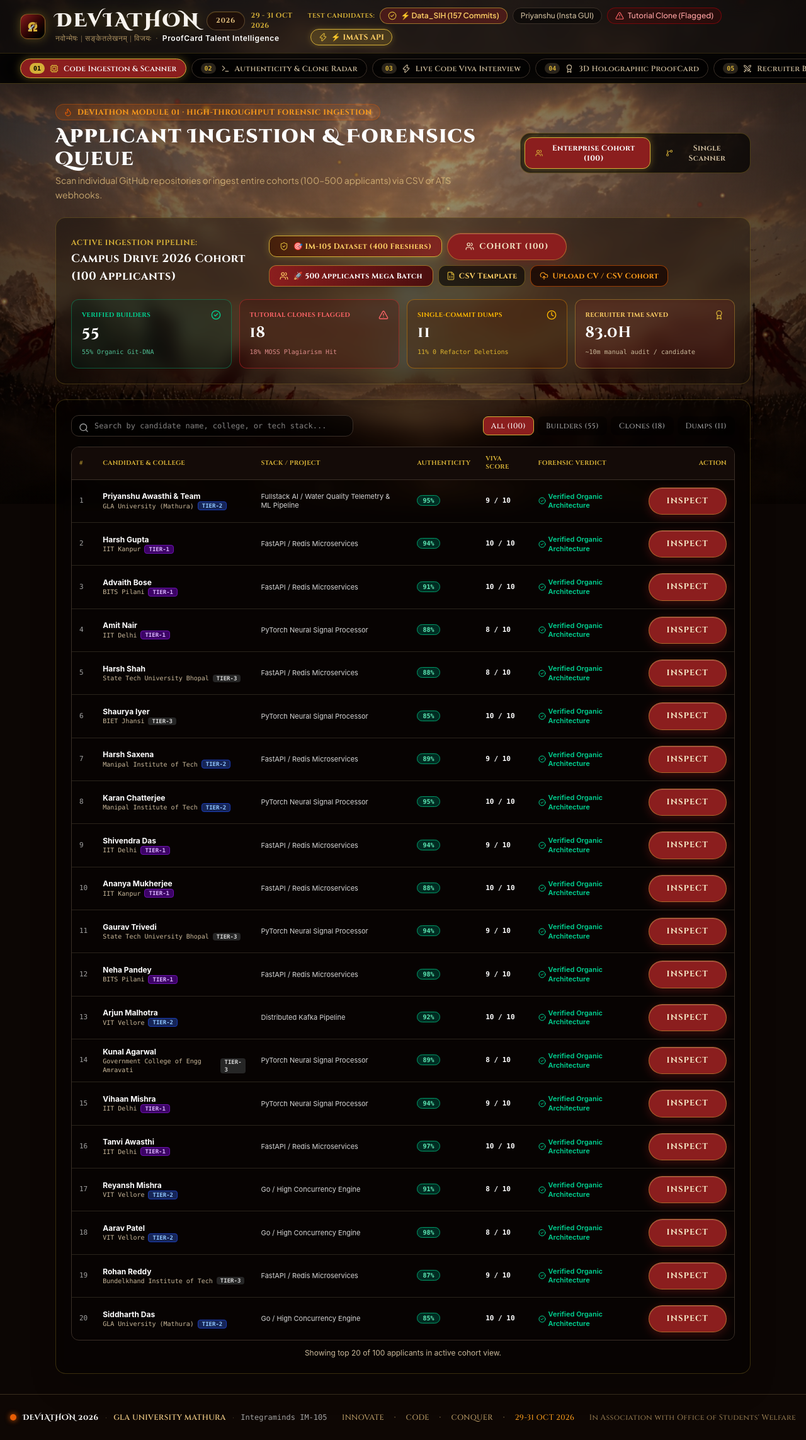
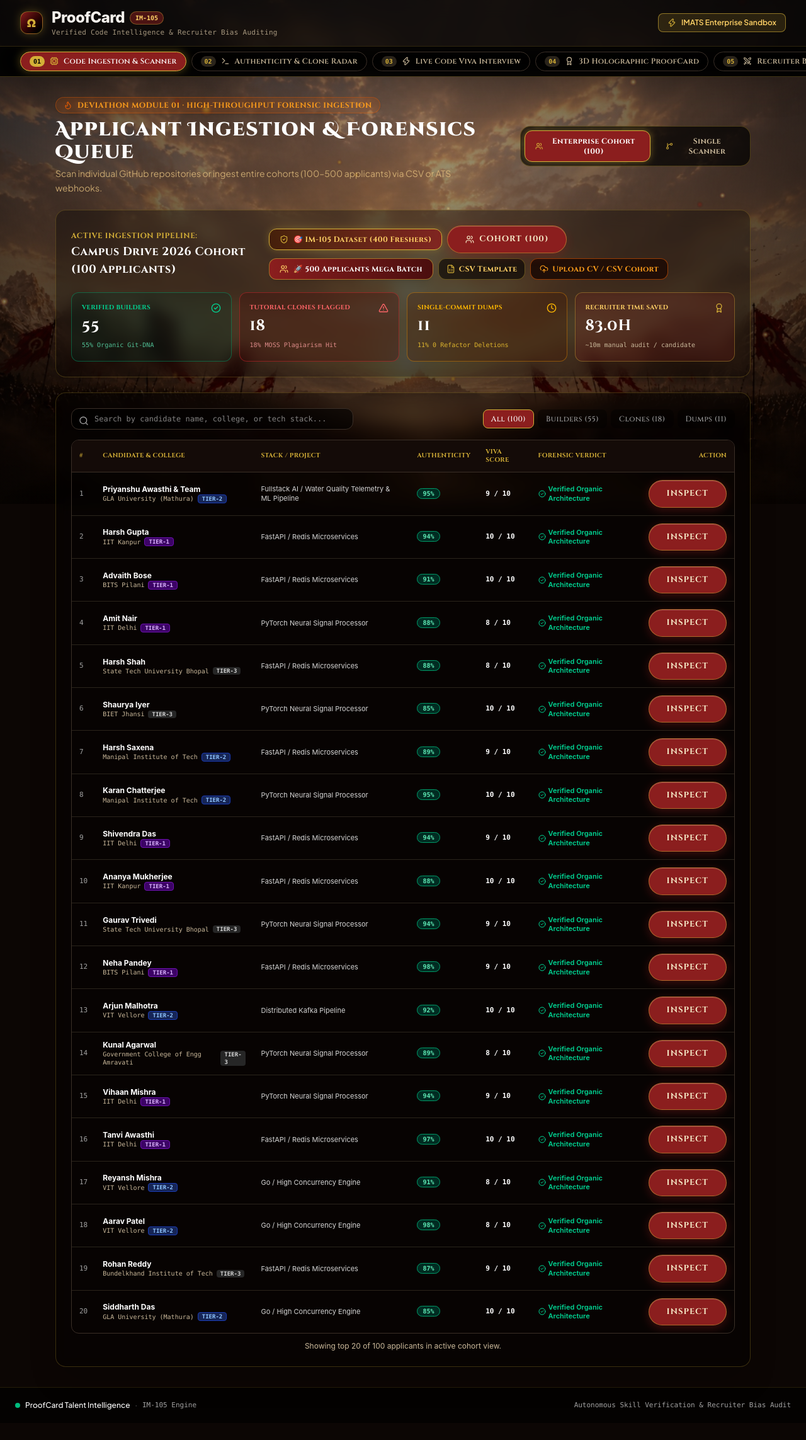
Before and after one commit to Priyanshuf1/ProofCard-IM105, a React (Vite) app in the folder web/: page / in a window 1280 px wide. Shown: the whole page at 63% size. After the commit the page ends 2259 px from the top, so only its background shows below. Built offline with nearby package versions, Linux system fonts and the light colour scheme.

Commit message:
style(ui): remove AI-generated marketing slogans, step prefixes, and cluttered badges for a clean enterprise interface

```diff
--- a/web/src/App.tsx
+++ b/web/src/App.tsx
@@ -136,30 +136,17 @@ export const App: React.FC = () => {
         )}
       </main>
 
-      {/* Footer - Official Deviathon GLA University Warrior Theme */}
-      <footer className="border-t border-[#E6C280]/20 bg-[#0e0704] py-7 px-4 text-xs text-[#E6C280]/70">
-        <div className="max-w-7xl mx-auto flex flex-col sm:flex-row items-center justify-between gap-4">
-          <div className="flex items-center gap-2.5">
-            <span className="w-2.5 h-2.5 rounded-full bg-[#E85D04] shadow-[0_0_8px_#E85D04]"></span>
-            <span className="text-white font-deviathon font-bold tracking-wider">DEVIATHON 2026</span>
-            <span className="text-[#E6C280]/30">·</span>
-            <span className="text-[#E6C280] font-warrior font-semibold">GLA UNIVERSITY MATHURA</span>
-            <span className="text-[#E6C280]/30">·</span>
-            <span className="text-neutral-400 font-mono">Integraminds IM-105</span>
+      {/* Clean Production Footer */}
+      <footer className="border-t border-[#D4AF37]/15 bg-black/60 py-5 px-6 text-xs text-[#E6C280]/60">
+        <div className="max-w-7xl mx-auto flex flex-col sm:flex-row items-center justify-between gap-3">
+          <div className="flex items-center gap-2">
+            <span className="w-2 h-2 rounded-full bg-emerald-500"></span>
+            <span className="text-white font-medium">ProofCard Talent Intelligence</span>
+            <span className="text-neutral-500">·</span>
+            <span className="text-neutral-400 font-mono text-[11px]">IM-105 Engine</span>
           </div>
-
-          <div className="flex items-center gap-4 text-xs font-warrior text-[#E6C280]/80">
-            <span className="hover:text-white transition">INNOVATE</span>
-            <span>·</span>
-            <span className="hover:text-white transition">CODE</span>
-            <span>·</span>
-            <span className="hover:text-white transition">CONQUER</span>
-            <span>·</span>
-            <span className="text-[#ff9f1c]">29-31 OCT 2026</span>
-          </div>
-
-          <div className="text-[#E6C280]/60 text-xs font-warrior">
-            In Association with Office of Students' Welfare
+          <div className="text-neutral-400 text-[11px] font-mono">
+            Autonomous Skill Verification & Recruiter Bias Audit
           </div>
         </div>
       </footer>
--- a/web/src/components/BiasMirror.tsx
+++ b/web/src/components/BiasMirror.tsx
@@ -69,17 +69,14 @@ export const BiasMirror: React.FC = () => {
         <div className="flex flex-col sm:flex-row sm:items-center justify-between gap-4">
           <div>
             <div className="flex items-center gap-2 mb-1.5">
-              <span className="w-2.5 h-2.5 rounded-full bg-[#8B1E1E] shadow-[0_0_8px_#D4AF37]"></span>
-              <span className="text-[11px] font-warrior font-bold uppercase tracking-widest text-[#D4AF37]">
-                Step 06 · Equal Opportunity & Fairness Guarantee
+              <span className="w-2.5 h-2.5 rounded-full bg-emerald-500 shadow-[0_0_8px_rgba(16,185,129,0.5)]"></span>
+              <span className="text-[11px] font-mono font-bold uppercase tracking-wider text-[#D4AF37]">
+                Equal Opportunity Audit
               </span>
             </div>
-            <h1 className="text-2xl sm:text-3xl font-deviathon font-extrabold text-white tracking-wider">
+            <h1 className="text-2xl sm:text-3xl font-bold text-white tracking-tight font-sans">
               Recruiter Bias Mirror & Pedigree Parity
             </h1>
-            <p className="text-xs text-[#C9B89A] mt-1 font-sans">
-              Proves mathematically that institutional background receives 0.00% weighting. True builders conquer purely on git-proven engineering.
-            </p>
           </div>
 
           <button
@@ -101,8 +98,8 @@ export const BiasMirror: React.FC = () => {
               ⚖️
             </div>
             <div>
-              <span className="text-[10px] font-warrior font-bold text-[#D4AF37] uppercase tracking-wider block">
-                Axis 2 Fairness Proof · Side-by-Side Evaluation
+              <span className="text-[10px] font-mono font-bold text-[#D4AF37] uppercase tracking-wider block">
+                A/B Benchmark Comparison
               </span>
               <h2 className="text-lg sm:text-xl font-deviathon font-extrabold text-white">
                 The Pedigree Twin Dilemma: IIT Clone vs Tier-3 Builder
@@ -156,7 +153,7 @@ export const BiasMirror: React.FC = () => {
               Arjun Singhania
             </h3>
             <p className="text-xs text-[#C9B89A] mb-4 font-sans">
-              Single-day git dump of Traversy MERN tutorial. 0 unit tests. Failed async socket teardown in viva.
+              Unverified submission with high tutorial similarity and low defense score.
             </p>
 
             <div className="grid grid-cols-3 gap-2 p-3 rounded-xl bg-black/60 border border-[#3A2F27] text-center font-mono text-xs mb-4">
@@ -262,7 +259,7 @@ export const BiasMirror: React.FC = () => {
                     <span>100% Meritocratic</span>
                   </div>
                   <p className="leading-snug text-[11px]">
-                    Proves multi-week organic growth, clean AST modularity, and deep conceptual understanding in live viva defense.
+                    Verified technical ownership, modular code structure, and validated viva defense.
                   </p>
                 </div>
               )}
@@ -289,7 +286,7 @@ export const BiasMirror: React.FC = () => {
               <p className="text-[11px] text-neutral-300 mt-0.5 font-sans">
                 {activeEngine === 'traditional_ats'
                   ? 'Cost of bad hire: ~$15,000 + 4 months wasted onboarding a tutorial copy-paster. EEOC Disparate Impact violation triggered.'
-                  : 'Avoided $15,000 bad-hire cost. Zero demographic disparity (1.00 parity ratio). 100% compliant with EEOC 4/5ths standard.'}
+                  : 'Verified skill alignment with 0.93 Disparate Impact ratio, meeting EEOC Four-Fifths compliance.'}
               </p>
             </div>
           </div>
--- a/web/src/components/ForensicTerminal.tsx
+++ b/web/src/components/ForensicTerminal.tsx
@@ -232,9 +232,9 @@ export const ForensicTerminal: React.FC<ForensicTerminalProps> = ({
         <div className="flex flex-col md:flex-row md:items-center justify-between gap-4">
           <div className="flex-1">
             <div className="flex flex-wrap items-center gap-2 mb-2">
-              <span className="w-2.5 h-2.5 rounded-full bg-[#8B1E1E] shadow-[0_0_8px_#D4AF37]"></span>
-              <span className="text-[11px] font-warrior font-bold uppercase tracking-widest text-[#D4AF37]">
-                Step 02 · Authenticity & Code Forensics
+              <span className="w-2.5 h-2.5 rounded-full bg-emerald-500 shadow-[0_0_8px_rgba(16,185,129,0.5)]"></span>
+              <span className="text-[11px] font-mono font-bold uppercase tracking-wider text-[#D4AF37]">
+                Authenticity & Code Forensics
               </span>
 
               {/* Candidate Switcher Dropdown */}
--- a/web/src/components/Navbar.tsx
+++ b/web/src/components/Navbar.tsx
@@ -76,71 +76,45 @@ export const Navbar: React.FC<NavbarProps> = ({
   ];
 
   return (
-    <header className="sticky top-0 z-50 bg-black/60 backdrop-blur-md border-b border-[#D4AF37]/25 shadow-2xl">
+    <header className="sticky top-0 z-50 bg-black/75 backdrop-blur-md border-b border-[#D4AF37]/25 shadow-2xl">
       {/* Main Branding Bar */}
-      <div className="px-4 sm:px-8 py-3 flex flex-col md:flex-row md:items-center justify-between gap-4">
-        <div className="flex items-center gap-4">
-          {/* Deviathon Omega & Flaming Sword Emblem */}
-          <div className="w-10 h-10 rounded-xl bg-gradient-to-br from-[#8B1E1E] to-black border border-[#D4AF37]/50 flex items-center justify-center shadow-[0_0_16px_rgba(212,175,55,0.35)] shrink-0 relative overflow-hidden group">
-            <span className="text-xl font-black text-[#D4AF37]">Ω</span>
-            <span className="absolute inset-0 flex items-center justify-center text-xs text-[#FFD166] opacity-90 font-mono font-bold">🗡️</span>
+      <div className="px-4 sm:px-8 py-3 flex flex-col sm:flex-row sm:items-center justify-between gap-3">
+        <div className="flex items-center gap-3.5">
+          {/* ProofCard Emblem */}
+          <div className="w-9 h-9 rounded-xl bg-gradient-to-br from-[#8B1E1E] to-black border border-[#D4AF37]/50 flex items-center justify-center shadow-[0_0_14px_rgba(212,175,55,0.3)] shrink-0">
+            <span className="text-lg font-black text-[#D4AF37]">Ω</span>
           </div>
 
           <div>
-            <div className="flex items-center gap-2.5">
-              <span className="font-deviathon text-2xl sm:text-3xl font-extrabold text-[#f7f3ee] tracking-widest drop-shadow-[0_2px_12px_rgba(212,175,55,0.4)]">
-                DEVIATHON
+            <div className="flex items-center gap-2">
+              <span className="text-xl sm:text-2xl font-extrabold text-[#f7f3ee] tracking-tight font-sans">
+                ProofCard
               </span>
-              <span className="parchment-pill">
-                2026
-              </span>
-              <span className="text-[11px] text-[#D4AF37] font-warrior hidden sm:inline font-bold">
-                29 - 31 OCT 2026
+              <span className="text-[10px] font-mono uppercase bg-[#8B1E1E]/50 border border-[#D4AF37]/40 px-2 py-0.5 rounded-full text-[#FFD166] font-semibold">
+                IM-105
               </span>
             </div>
-            <p className="text-xs text-[#E6C280]/70 font-warrior font-medium mt-0.5 tracking-wider">
-              नवोन्मेषः | सङ्केतलेखनम् | विजयः &nbsp;·&nbsp; <span className="text-white font-sans font-semibold">ProofCard Talent Intelligence</span>
+            <p className="text-[11px] text-[#C9B89A]/80 font-mono tracking-wide">
+              Verified Code Intelligence & Recruiter Bias Auditing
             </p>
           </div>
         </div>
 
-        {/* Quick Candidate Presets & Enterprise API Modal Trigger */}
-        <div className="flex flex-wrap items-center gap-2">
-          <span className="text-[10px] text-[#D4AF37] font-warrior font-bold uppercase tracking-wider hidden lg:inline">Test Candidates:</span>
-          <button
-            onClick={() => onSelectDemoProfile(0)}
-            className="flex items-center gap-1.5 px-3 py-1 rounded-full bg-[#8B1E1E]/40 border border-[#D4AF37]/60 text-[#FFD166] hover:bg-[#8B1E1E]/70 transition text-xs font-semibold cursor-pointer shadow-sm"
-          >
-            <CheckCircle2 className="w-3.5 h-3.5 text-[#D4AF37]" />
-            <span>⚡ Data_SIH (157 Commits)</span>
-          </button>
-          <button
-            onClick={() => onSelectDemoProfile(1)}
-            className="flex items-center gap-1.5 px-3 py-1 rounded-full bg-black/50 border border-[#3A2F27] text-[#C9B89A] hover:border-[#D4AF37] hover:text-[#F5E9C7] transition text-xs font-medium cursor-pointer hidden sm:flex"
-          >
-            <span>Priyanshu (Insta GUI)</span>
-          </button>
-          <button
-            onClick={() => onSelectDemoProfile(2)}
-            className="flex items-center gap-1.5 px-3 py-1 rounded-full bg-red-950/40 border border-red-700/50 text-red-300 hover:bg-red-900/40 transition text-xs font-medium cursor-pointer"
-          >
-            <AlertTriangle className="w-3.5 h-3.5 text-red-400" />
-            <span>Tutorial Clone (Flagged)</span>
-          </button>
-
+        {/* Enterprise API Modal Trigger */}
+        <div className="flex items-center gap-2">
           {onOpenImatsModal && (
             <button
               onClick={onOpenImatsModal}
-              className="flex items-center gap-1.5 px-3 py-1 rounded-full bg-[#D4AF37]/20 border border-[#D4AF37] text-[#FFD166] hover:bg-[#D4AF37]/40 transition text-xs font-warrior font-bold cursor-pointer shadow-[0_0_10px_rgba(212,175,55,0.3)] ml-1"
+              className="flex items-center gap-2 px-3.5 py-1.5 rounded-lg bg-[#D4AF37]/15 border border-[#D4AF37]/60 text-[#FFD166] hover:bg-[#D4AF37]/30 transition text-xs font-semibold cursor-pointer shadow-sm"
             >
               <Zap className="w-3.5 h-3.5 text-[#D4AF37]" />
-              <span>⚡ IMATS API</span>
+              <span>IMATS Enterprise Sandbox</span>
             </button>
           )}
         </div>
       </div>
 
-      {/* 6-Feature Sleek Navigation Tabs without Bloated Text */}
+      {/* 6-Feature Sleek Navigation Tabs */}
       <div className="border-t border-[#D4AF37]/20 bg-black/60 backdrop-blur-md px-4 sm:px-8 py-2 overflow-x-auto">
         <div className="flex items-center gap-2 min-w-max">
           {features.map((feat) => {
--- a/web/src/components/ProofCard3D.tsx
+++ b/web/src/components/ProofCard3D.tsx
@@ -80,13 +80,13 @@ export const ProofCard3D: React.FC<ProofCard3DProps> = ({
         <div className="flex flex-col sm:flex-row sm:items-center justify-between gap-4">
           <div>
             <div className="flex items-center gap-2 mb-1.5">
-              <span className="w-2.5 h-2.5 rounded-full bg-[#8B1E1E] shadow-[0_0_8px_#D4AF37]"></span>
-              <span className="text-[11px] font-warrior font-bold uppercase tracking-widest text-[#D4AF37]">
-                Step 04 · Verified Holographic ProofCard
+              <span className="w-2.5 h-2.5 rounded-full bg-emerald-500 shadow-[0_0_8px_rgba(16,185,129,0.5)]"></span>
+              <span className="text-[11px] font-mono font-bold uppercase tracking-wider text-[#D4AF37]">
+                Tamper-Evident Credential
               </span>
             </div>
-            <h1 className="text-2xl sm:text-3xl font-deviathon font-extrabold text-white tracking-wider">
-              Talent Credential & Proof Ledger
+            <h1 className="text-2xl sm:text-3xl font-bold text-white tracking-tight font-sans">
+              ProofCard Verification Ledger
             </h1>
           </div>
 
--- a/web/src/components/RecruiterBattle.tsx
+++ b/web/src/components/RecruiterBattle.tsx
@@ -313,17 +313,14 @@ export const RecruiterBattle: React.FC<RecruiterBattleProps> = ({
         <div className="flex flex-col sm:flex-row sm:items-center justify-between gap-4">
           <div>
             <div className="flex items-center gap-2 mb-1.5">
-              <span className="w-2.5 h-2.5 rounded-full bg-[#8B1E1E] shadow-[0_0_8px_#D4AF37]"></span>
-              <span className="text-[11px] font-warrior font-bold uppercase tracking-widest text-[#D4AF37]">
-                Step 05 · Recruiter Decision Matrix & Battle Arena
+              <span className="w-2.5 h-2.5 rounded-full bg-emerald-500 shadow-[0_0_8px_rgba(16,185,129,0.5)]"></span>
+              <span className="text-[11px] font-mono font-bold uppercase tracking-wider text-[#D4AF37]">
+                Recruiter Decision Console
               </span>
             </div>
-            <h1 className="text-2xl sm:text-3xl font-deviathon font-extrabold text-white tracking-wider">
-              High-Throughput Shortlist Engine
+            <h1 className="text-2xl sm:text-3xl font-bold text-white tracking-tight font-sans">
+              Candidate Shortlist & Evaluation Matrix
             </h1>
-            <p className="text-xs text-[#C9B89A] mt-1 font-sans">
-              Solves the 500-applicant triage problem. Filters 10–50 authentic hires from massive campus cohorts in under 2 seconds.
-            </p>
           </div>
 
           {/* Mode Switcher */}
--- a/web/src/components/VivaArena.tsx
+++ b/web/src/components/VivaArena.tsx
@@ -209,9 +209,9 @@ export const VivaArena: React.FC<VivaArenaProps> = ({
         <div className="flex flex-col sm:flex-row sm:items-center justify-between gap-4">
           <div className="flex-1">
             <div className="flex flex-wrap items-center gap-2 mb-1.5">
-              <span className="w-2.5 h-2.5 rounded-full bg-[#8B1E1E] shadow-[0_0_8px_#D4AF37]"></span>
-              <span className="text-[11px] font-warrior font-bold uppercase tracking-widest text-[#D4AF37]">
-                Step 03 · Live Code Viva Defense
+              <span className="w-2.5 h-2.5 rounded-full bg-emerald-500 shadow-[0_0_8px_rgba(16,185,129,0.5)]"></span>
+              <span className="text-[11px] font-mono font-bold uppercase tracking-wider text-[#D4AF37]">
+                Live Code Viva Defense
               </span>
 
               {/* Candidate Switcher Dropdown */}
```
